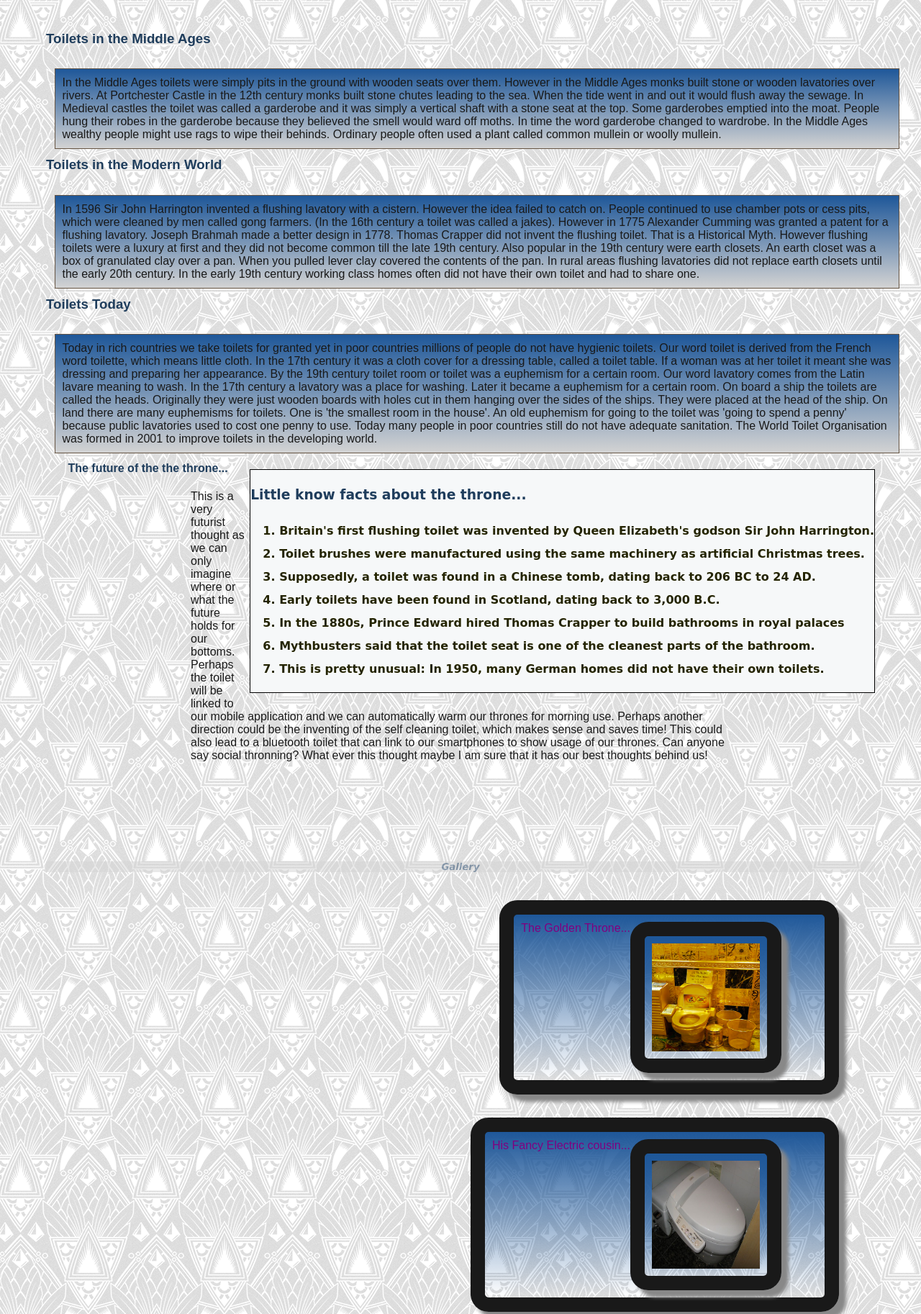
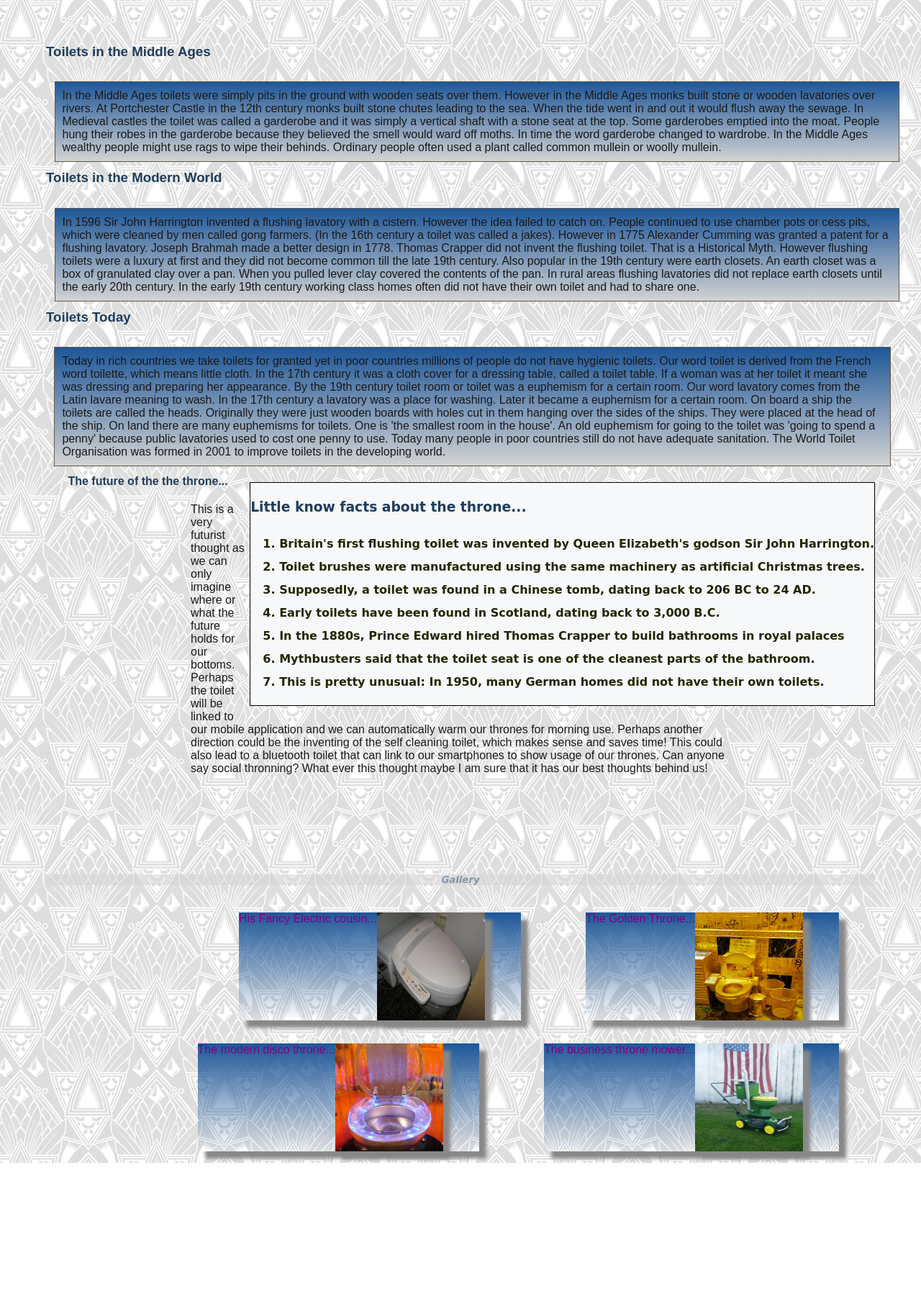
Before and after one commit to Travis17/dws1, a plain HTML site: page index.html in a window 1280 px wide. Shown: the part 740-2566 px from the top of the page at 72% size. After the commit the page ends 2356 px from the top, so only its background shows below. Drawn offline with Linux system fonts and the light colour scheme.

Commit message:
Complete Assignment.
The complete WK#3 assignment Knoll Travis

```diff
--- a/css/style.css
+++ b/css/style.css
@@ -4,7 +4,9 @@
     src: url(http://fonts.googleapis.com/css?family=Permanent+Marker);
 }
 /* Gradient for the Blokquote */
-@import "compass";
+@import  {
+"compass";
+}
 
 /* body color and font added background image */
 body {
@@ -86,7 +88,7 @@ h5 {
     background-color: #d3d3d3;
 }
 .column3of3 {
-    margin-right: 0%;
+    margin-right: 1%;
 }
 /* Clear the particular class to the left */
 .clear {
@@ -147,10 +149,7 @@ figure, img {
     filter: progid:DXImageTransform.Microsoft.gradient( startColorstr='#1e5799', endColorstr='#007db9e8',GradientType=0 ); /* IE6-9 */
 /* images floated and set with margins */
     float: right;
-    margin-right: 50px;
-    border: 1.25em solid #191919;
-    padding: .625em .625em;
-    border-radius: 1.563em 1.563em;
+    margin-right: 3.13em;
     box-shadow: .625em .625em .313em #888888;
 }
 /* added image for no repeat */
--- a/index.html
+++ b/index.html
@@ -8,15 +8,14 @@
 <body>
             <h1>Famous thrones of the world!!!</h1>
 
-
             <ul>
-               <a href="#para2"> A Brief history of the throne...</a>||
-                <a href="#para3"> Little know facts about the throne...</a>
+               <li><a href="#para2">A Brief history of the throne...</a></li>
+               <li><a href="#para3">Little know facts about the throne...</a></li>
             </ul>
 
-        <div id="para1">
+        <div>
             <p>Famous <em>thrones</em> of the <strong>world</strong> is actually a very important matter as is is estimated that people will spend an estimated 92 days over the course of their lifetime on the throne.
-            It is something that everyone in the world has in common that we all have to go to the bathroom. In Irag Sadamm had a <strong>Golden</strong> throne and in Japan it is common place to have the throne heated
+            It is something that everyone in the world has in common that we all have to go to the bathroom. In Irag Sadamm had a Golden throne and in Japan it is common place to have the throne heated
             so to have a more enjoyable bottom experience. In many European countries the bidet is common place and should be looked at as a Queen to the Kings throne. In America art and architecture add to the lifestyle
             of every corner bars bathroom to give a genuine appeal to the peron that is greeting the throne with their presence.</p>
         </div>
@@ -45,7 +44,7 @@
                 The Romans also built sewers to collect rainwater and sewage. (They even had a goddess of sewers called Cloacina!). Wealthy people had their own toilets but the Romans also built public lavatories. In them there was no privacy just stone seats next to one another without partitions of any kind. Despite the public lavatories many people still went in the street. After using the toilet people wiped their behinds with a sponge on a stick.</p><br><br>
             </div>
             <div class="column1of3">
-               <strong><h3>Toilets in the Middle Ages</h3></strong>
+               <h3>Toilets in the Middle Ages</h3>
 
 
                 <p>In the Middle Ages toilets were simply pits in the ground with wooden seats over them. However in the Middle Ages monks built stone or wooden lavatories over rivers. At Portchester Castle in the 12th century monks built stone chutes leading to the sea. When the tide went in and out it would flush away the sewage.
@@ -55,7 +54,7 @@
                 In the Middle Ages wealthy people might use rags to wipe their behinds. Ordinary people often used a plant called common mullein or woolly mullein.</p><br><br>
             </div>
             <div class="column2of3">
-                <strong><h3>Toilets in the Modern World</h3></strong>
+                <h3>Toilets in the Modern World</h3>
 
 
                <p>In 1596 Sir John Harrington invented a flushing lavatory with a cistern. However the idea failed to catch on. People continued to use chamber pots or cess pits, which were cleaned by men called gong farmers. (In the 16th century a toilet was called a jakes).
@@ -69,7 +68,7 @@
                 In the early 19th century working class homes often did not have their own toilet and had to share one. </p>
             </div>
             <div class="column3of3">
-               <strong><h3>Toilets Today</h3></strong>
+               <h3>Toilets Today</h3>
 
 
                <p> Today in rich countries we take toilets for granted yet in poor countries millions of people do not have hygienic toilets.
@@ -120,10 +119,10 @@
 
             <div id="para5">
             <h5>Gallery</h5>
-            <figure><a href="images/t%231.png"><a href="https://www.google.com/search?q=famous+thrones&espv=2&biw=919&bih=627&source=lnms&tbm=isch&sa=X&ei=vRE3VLaqDqmxiwKagIGwDA&ved=0CAYQ_AUoAQ#tbm=isch&q=famous+toilets" target="_blank"/><img src="images/t%231.png" alt="Golden Throne" width="150" height="150"/>The Golden Throne...</figure></a>
-            <figure><a href="images/t%232.png"><img alt="Fancy Throne" height="150" width="150" src="images/t%232.png"/>His Fancy Electric cousin...</figure></a>
-            <figure><a href="images/t%233.png"><img alt="Business Throne Mower" height="150" width="150" src="images/t%233.png"/>The business throne mower...</figure></a>
-            <figure><a href="images/t%234.png"><img alt="Disco Throne" height="150" width="150" src="images/t%234.png"/>The modern disco throne...</figure></a>
+            <figure><a href="https://www.google.com/search?q=famous+thrones&espv=2&biw=919&bih=627&source=lnms&tbm=isch&sa=X&ei=vRE3VLaqDqmxiwKagIGwDA&ved=0CAYQ_AUoAQ#tbm=isch&q=famous+toilets"><img src="images/t%231.png" alt="Golden Throne" width="150" height="150"/>The Golden Throne...</a></figure>
+            <figure><a href="images/t%232.png"><img alt="Fancy Throne" height="150" width="150" src="images/t%232.png"/>His Fancy Electric cousin...</a></figure>
+            <figure><a href="images/t%233.png"><img alt="Business Throne Mower" height="150" width="150" src="images/t%233.png"/>The business throne mower...</a></figure>
+            <figure><a href="images/t%234.png"><img alt="Disco Throne" height="150" width="150" src="images/t%234.png"/>The modern disco throne...</a></figure>
         </div>
 
 
```
